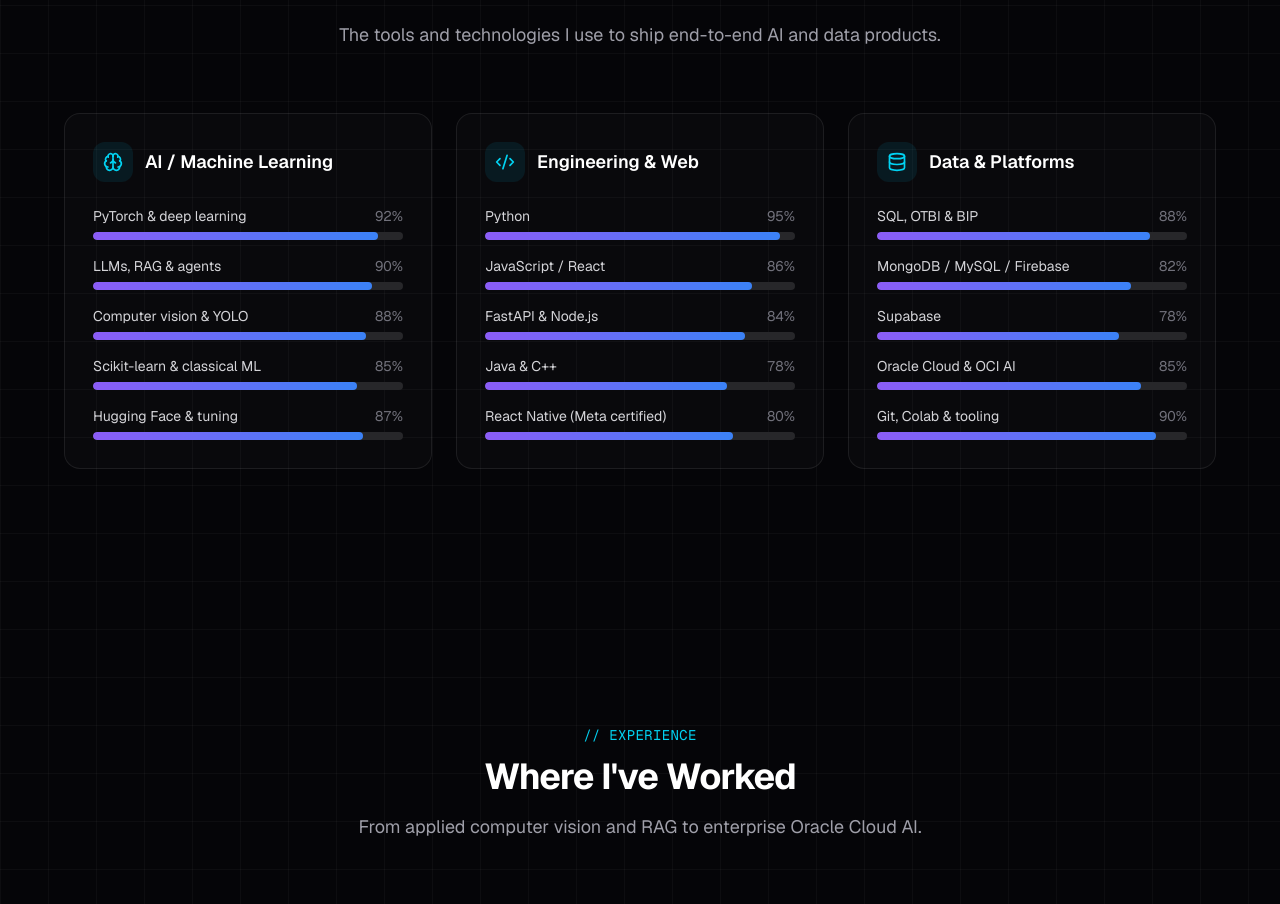
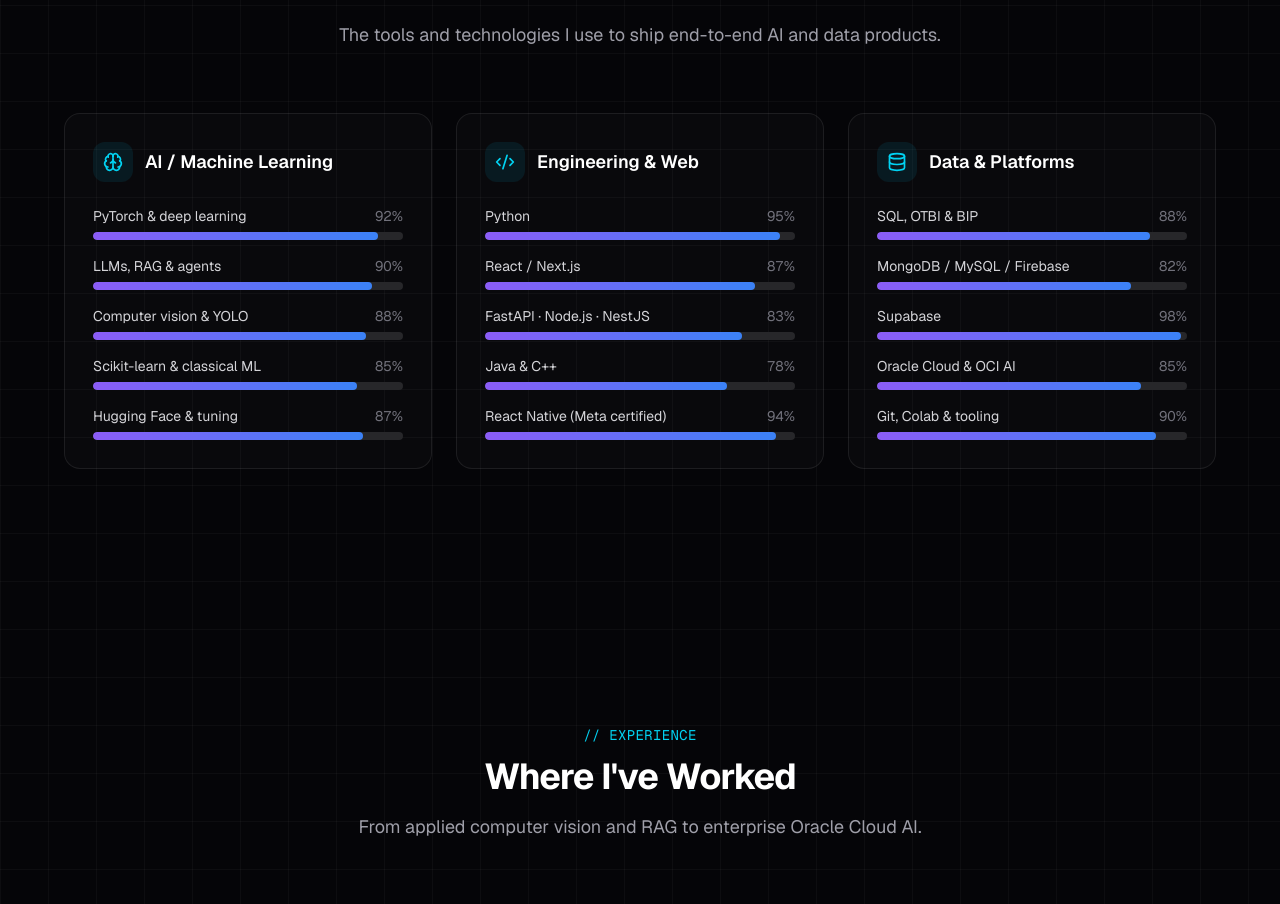
Before and after one commit to FaizannQureshi/my-portfolio, a Next.js app: page / in a window 1280 px wide. Shown: the part 3211-4115 px from the top of the page. Built offline with nearby package versions, Linux system fonts and the light colour scheme.

Commit message:
skills section updated

```diff
--- a/app/components/Skills.tsx
+++ b/app/components/Skills.tsx
@@ -20,7 +20,7 @@
         subtitle="The tools and technologies I use to ship end-to-end AI and data products."
       />
 
-      <div className="max-w-6xl mx-auto grid md:grid-cols-3 gap-6">
+      <div className="max-w-6xl mx-auto grid grid-cols-1 md:grid-cols-3 gap-6 md:items-stretch">
         {skillGroups.map((group, gi) => {
           const Icon =
             groupIcons[group.title as keyof typeof groupIcons] ?? Brain;
@@ -31,15 +31,15 @@
               whileInView={{ opacity: 1, y: 0 }}
               viewport={{ once: true }}
               transition={{ delay: gi * 0.08 }}
-              className="rounded-2xl border border-white/[0.08] bg-white/[0.02] p-6 md:p-7"
+              className="h-full flex flex-col rounded-2xl border border-white/[0.08] bg-white/[0.02] p-6 md:p-7"
             >
-              <div className="flex items-center gap-3 mb-6">
+              <div className="flex items-center gap-3 mb-6 shrink-0">
                 <span className="inline-flex p-2.5 rounded-xl bg-cyan-500/10 text-cyan-400">
                   <Icon className="w-5 h-5" />
                 </span>
                 <h3 className="font-semibold text-white text-lg">{group.title}</h3>
               </div>
-              <ul className="space-y-4">
+              <ul className="space-y-4 flex-1">
                 {group.skills.map((s) => (
                   <li key={s.name}>
                     <div className="flex justify-between text-sm mb-1.5">
--- a/app/content/portfolio.ts
+++ b/app/content/portfolio.ts
@@ -115,10 +115,10 @@
     icon: "code" as const,
     skills: [
       { name: "Python", pct: 95 },
-      { name: "JavaScript / React", pct: 86 },
-      { name: "FastAPI & Node.js", pct: 84 },
+      { name: "React / Next.js", pct: 87 },
+      { name: "FastAPI · Node.js · NestJS", pct: 83 },
       { name: "Java & C++", pct: 78 },
-      { name: "React Native (Meta certified)", pct: 80 },
+      { name: "React Native (Meta certified)", pct: 94 },
     ],
   },
   {
@@ -127,7 +127,7 @@
     skills: [
       { name: "SQL, OTBI & BIP", pct: 88 },
       { name: "MongoDB / MySQL / Firebase", pct: 82 },
-      { name: "Supabase", pct: 78 },
+      { name: "Supabase", pct: 98 },
       { name: "Oracle Cloud & OCI AI", pct: 85 },
       { name: "Git, Colab & tooling", pct: 90 },
     ],
```
